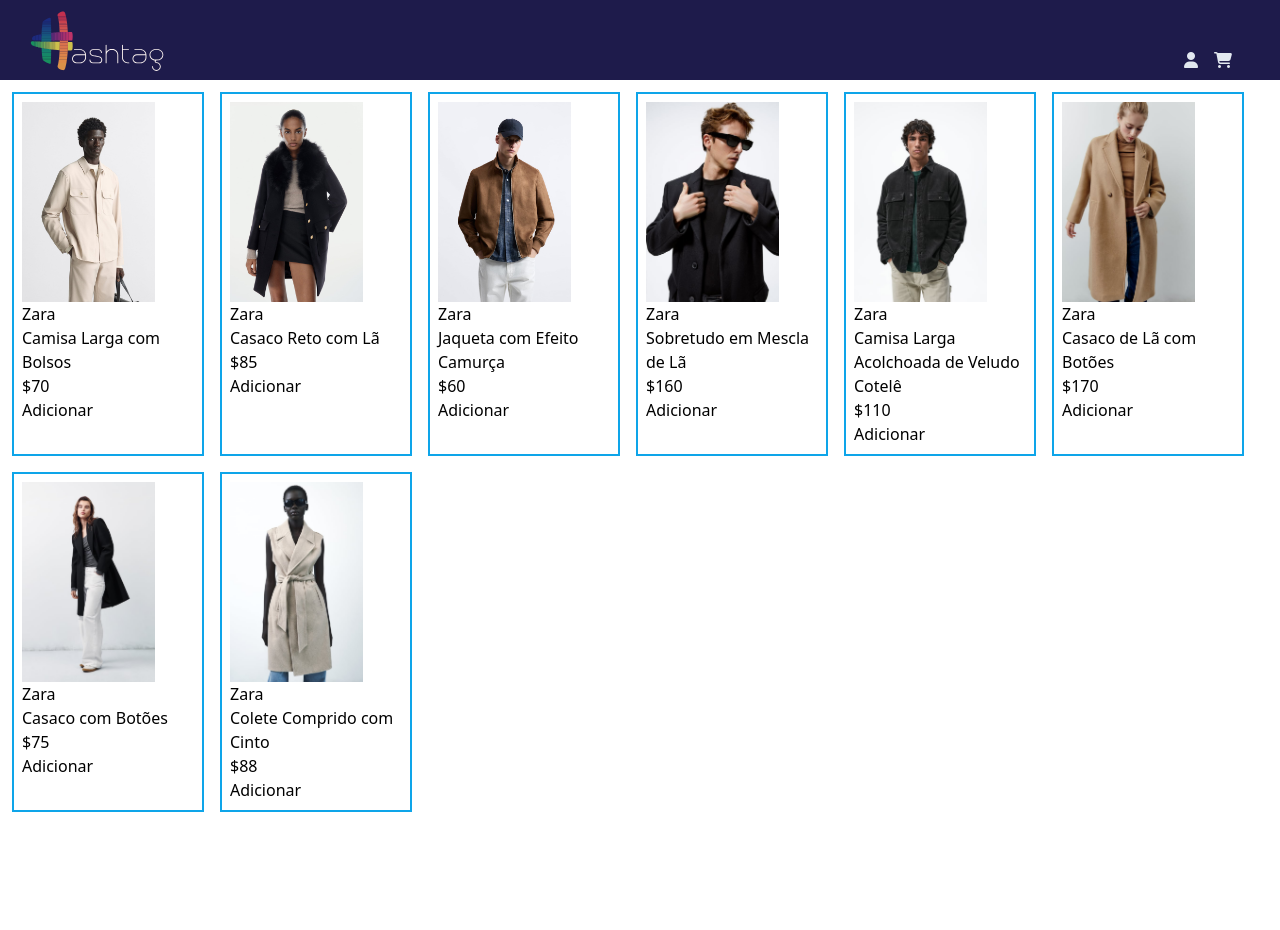
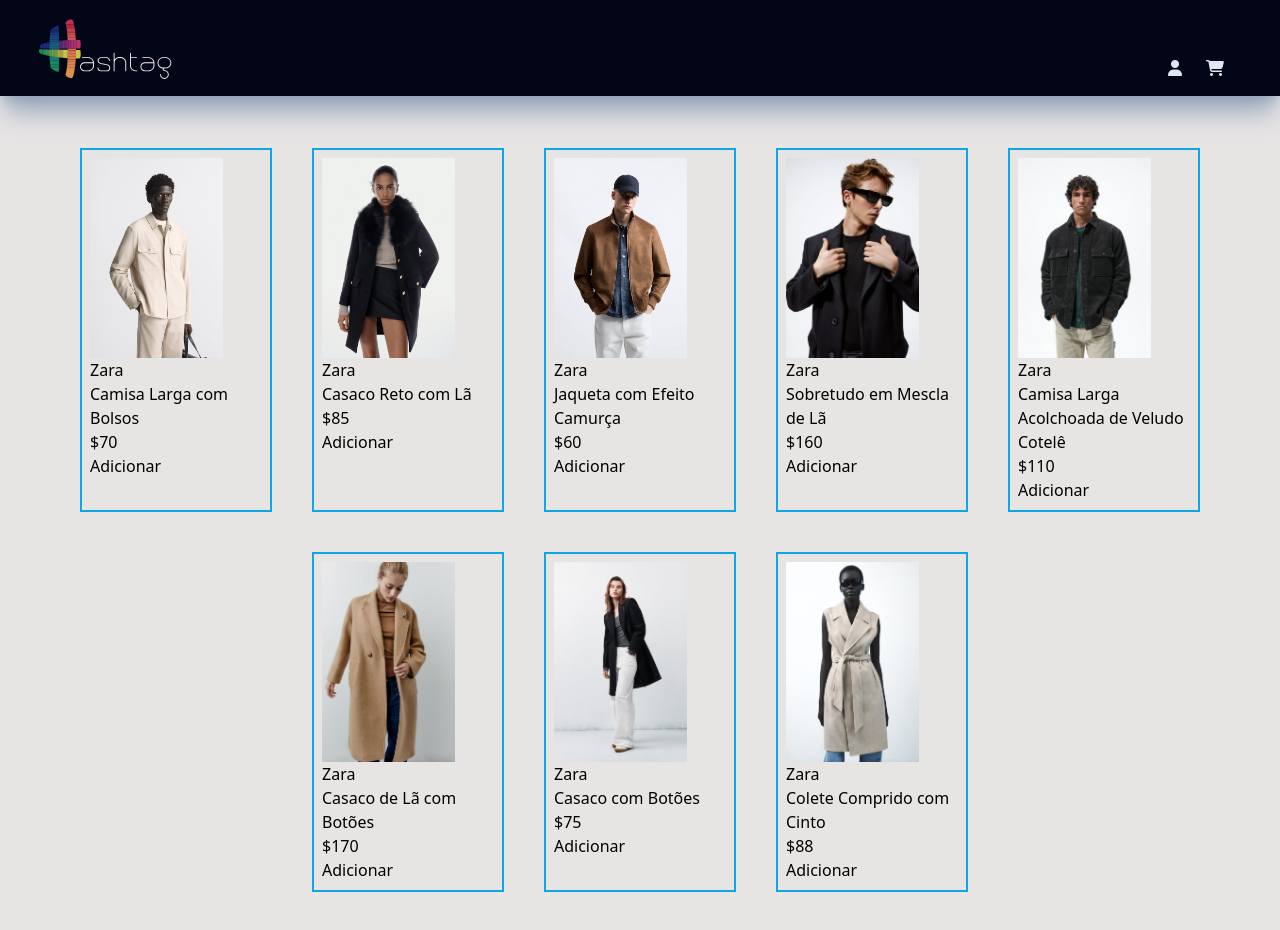
Before and after one commit to WilliamGrohe/ecommerce_JS, a website built with Vite: page index.html in a window 1280 px wide. Before the commit the page ends 824 px from the top, so only its background shows below. Built offline with nearby package versions, Linux system fonts and the light colour scheme.

Commit message:
Estilizando e melhorando o css

```diff
--- a/index.html
+++ b/index.html
@@ -1,14 +1,14 @@
 <!DOCTYPE html>
-<html lang="en">
+<html lang="pt-br">
 <head>
   <meta charset="UTF-8">
   <meta name="viewport" content="width=device-width, initial-scale=1.0">
-  <title>Document</title>
+  <title>Ecommerce Store</title>
   <link rel="stylesheet" href="style.css">
   <link rel="stylesheet" href="https://cdnjs.cloudflare.com/ajax/libs/font-awesome/6.4.2/css/all.min.css" integrity="sha512-z3gLpd7yknf1YoNbCzqRKc4qyor8gaKU1qmn+CShxbuBusANI9QpRohGBreCFkKxLhei6S9CQXFEbbKuqLg0DA==" crossorigin="anonymous" referrerpolicy="no-referrer" />
 </head>
-<body>
-  <section class="fixed top-0 right-[-360px] text-slate-200 bg-indigo-950 h-screen w-[360px] p-4" id="carrinho">
+<body  class="bg-stone-200 flex flex-col">
+  <section class="fixed top-0 right-[-360px] text-slate-200 bg-slate-950 h-screen w-[360px] p-4 z-50" id="carrinho">
     <div id="cabecalho" class="flex justify-between py-4">
       <p>Meu Carrinho</p>
       <button id="fechar-carrinho"><i class="fa-solid fa-circle-xmark"></i></button>
@@ -22,15 +22,15 @@
     <button class="bg-slate-200 text-slate-900 p-1">Finalizar compra</button>
   </section>
 
-  <header class="flex bg-indigo-950 p-2 px-6 justify-between">
+  <header class="flex bg-slate-950 shadow-slate-400 shadow-xl py-4 px-8 justify-between sticky top-0">
     <img src="./assets/logo/hashtag.svg" alt="Logo do ecommerce" class="h-16">
-    <div class="text-slate-200 flex gap-4 items-end mx-6">
+    <div class="text-slate-200 flex gap-6 items-end mx-6">
       <button><i class="fa-solid fa-user"></i></button>
       <button id="abrir-carrinho"><i class="fa-solid fa-cart-shopping"></i></button>
     </div>
   </header>
   <main>
-    <section id="container-produto" class="flex flex-wrap gap-4 m-3">
+    <section id="container-produto" class="flex flex-wrap gap-10 m-3 p-10 justify-center">
 
     </section>
   </main>
```
